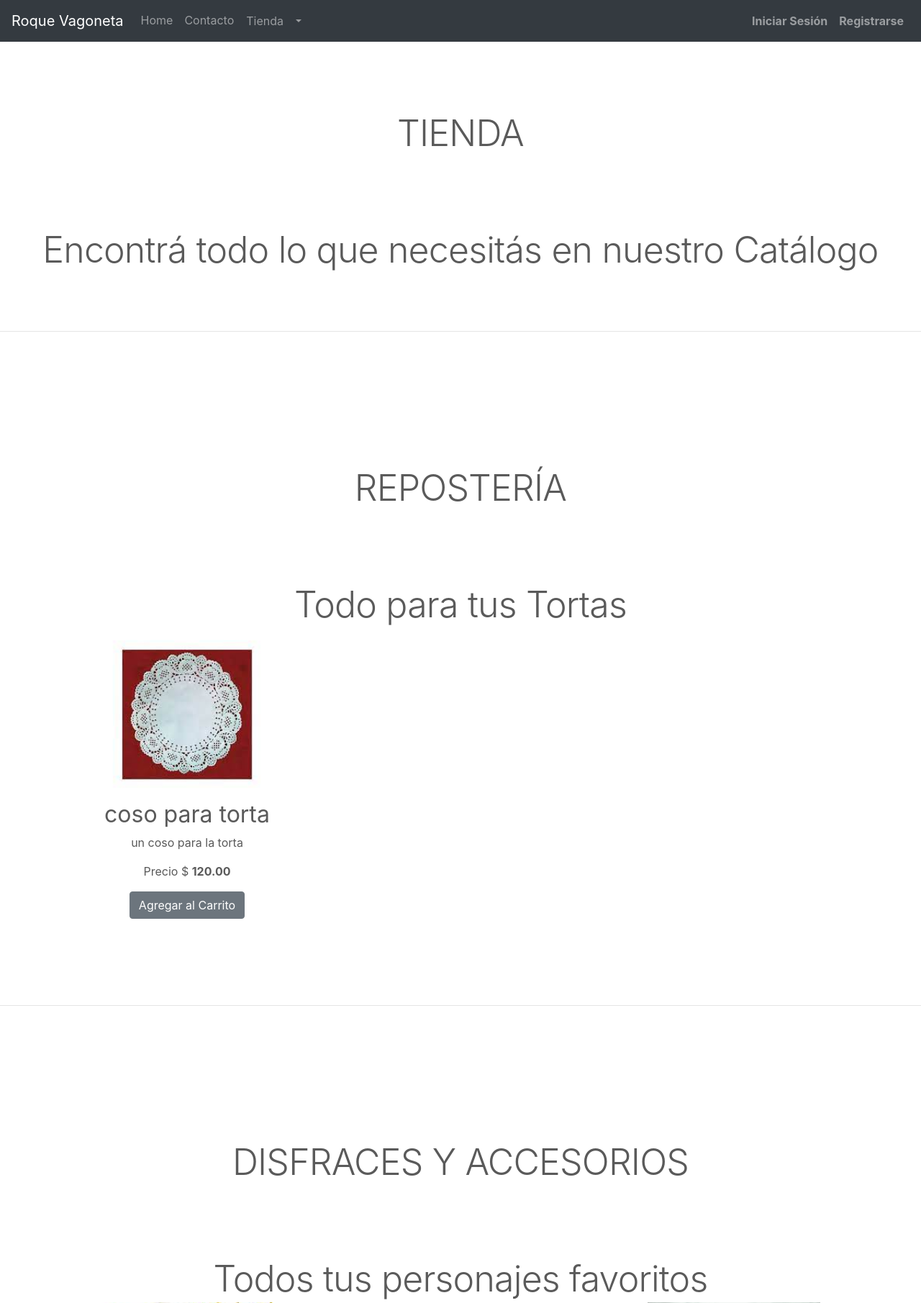
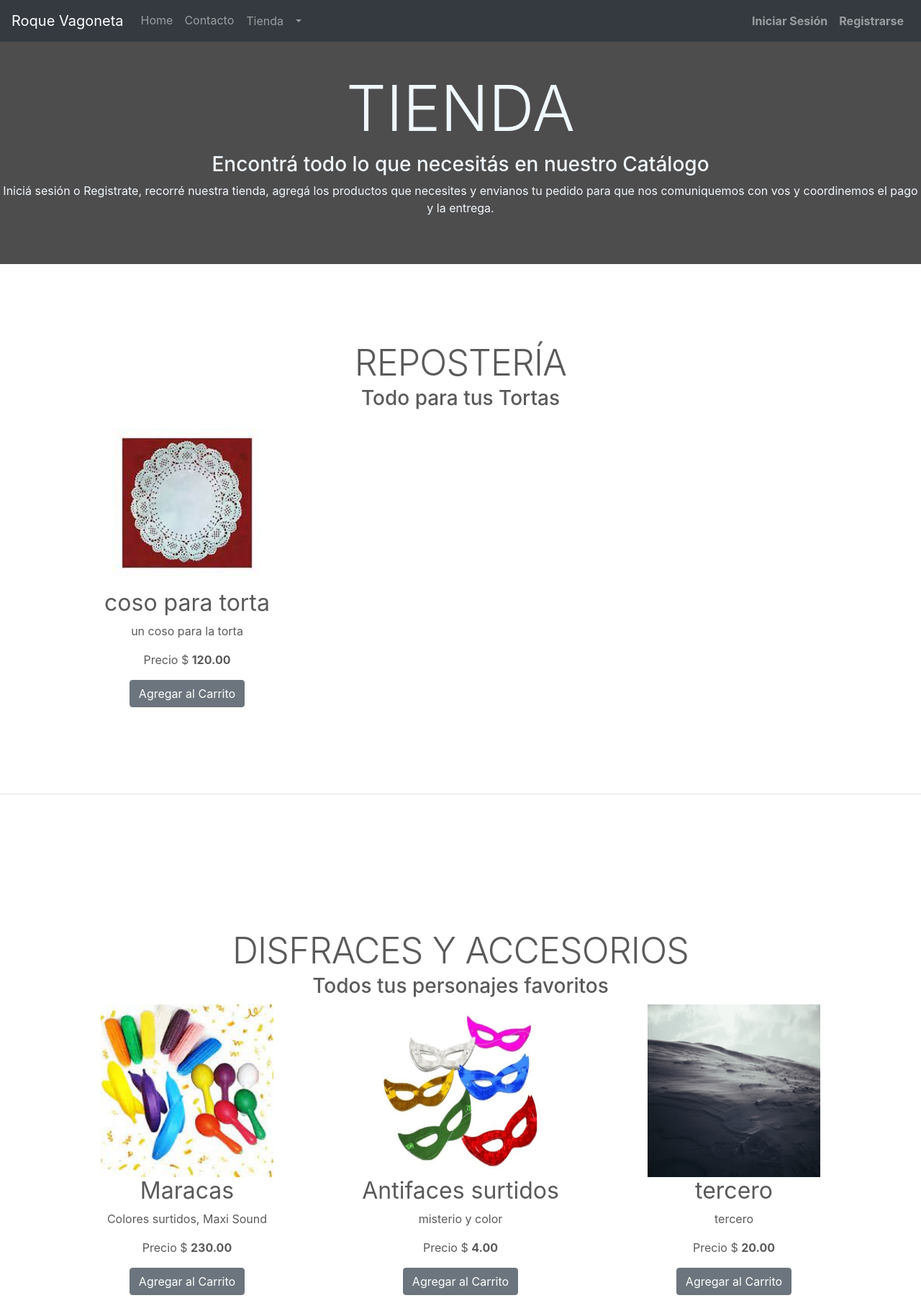
Before and after one commit to k0lst0m13r/roque_vagoneta, a Django app: a page that uses roque_vagoneta/tienda/templates/tienda/tienda.html in a window 1280 px wide. Shown: the top 1811 px of the page at 72% size. Run offline with Django 3.2, Linux system fonts and the light colour scheme; data comes from the database, SQL or seed files in the repository; both versions use the stored data as it was after the commit; some libraries are stand-ins or nearby versions.

Commit message:
encabezado para la tienda

```diff
--- a/roque_vagoneta/roque_vago_app/templates/roque_vago_app/index.html
+++ b/roque_vagoneta/roque_vago_app/templates/roque_vago_app/index.html
@@ -85,6 +85,7 @@
   <div class="row featurette">
     <div class="col-md-12" id="decoracion">
       <h2 class="featurette-heading" style="text-align:center;">OFERTAS</h2>
+      <h3 style="text-align:center;">Muchos mas artículos en la tienda.</h3>
     </div>
   </div>
 
--- a/roque_vagoneta/tienda/templates/tienda/tienda.html
+++ b/roque_vagoneta/tienda/templates/tienda/tienda.html
@@ -5,13 +5,34 @@
 
 {% block content %}
 
+<style>
+div.encabezado {
+
+background-color: rgb(78, 77, 77);
+color: aliceblue;
+padding-bottom: 50px;
+padding-top: 50px;
+
+}
+
+a {
+  color: aliceblue;
+}
+
+</style>
+
+
+
 <main role="main">
 
   <div class="row featurette">
-    <div class="col-md-12">
+    <div class="col-md-12  encabezado">
       <hgroup>
-        <h2 class="featurette-heading" style="text-align:center;">TIENDA</h2>
-        <h3 class="featurette-heading" style="text-align:center;">Encontrá todo lo que necesitás en nuestro Catálogo</h3>
+        <h2 class="display-2" style="text-align:center;">TIENDA</h2>
+        <h3 style="text-align:center;">Encontrá todo lo que necesitás en nuestro Catálogo</h3>
+        <p style="text-align:center;"><a href="{% url 'login' %}">Iniciá sesión</a> o <a href="{% url 'registro' %}">Registrate</a>,
+         recorré nuestra tienda, agregá los productos que necesites
+        y envianos tu pedido para que nos comuniquemos con vos y coordinemos el pago y la entrega.</p>
       </hgroup>
    </div>
    {% if messages %}
@@ -24,7 +45,7 @@
   </div>
   {% endif %}
   </div>
-<hr class="featurette-divider">
+
 
 
 
@@ -35,7 +56,7 @@
     <div class="col-md-12" id="reposteria">
       <hgroup>
         <h2 class="featurette-heading" style="text-align:center;">REPOSTERÍA</h2>
-        <h3 class="featurette-heading" style="text-align:center;">Todo para tus Tortas</h3>
+        <h3 style="text-align:center;">Todo para tus Tortas</h3>
       </hgroup>
     </div>
  </div>
@@ -69,10 +90,11 @@
     <div class="col-md-12" id="disfraces">
       <hgroup>
         <h2 class="featurette-heading" style="text-align:center;">DISFRACES Y ACCESORIOS</h2>
-        <h3 class="featurette-heading" style="text-align:center;">Todos tus personajes favoritos</h3>
+        <h3 style="text-align:center;">Todos tus personajes favoritos</h3>
       </hgroup>
     </div>
   </div>
+
 
    <div class="container marketing">
      <div class="row">
@@ -101,7 +123,7 @@
       <div class="col-md-12" id="descartables">
         <hgroup>
           <h2 class="featurette-heading" style="text-align:center;">DESCARTABLES</h2>
-          <h3 class="featurette-heading" style="text-align:center;">Platos, vasos, blondas, etc..</h3>
+          <h3 style="text-align:center;">Platos, vasos, blondas, etc..</h3>
         </hgroup>
       </div>
     </div>
@@ -133,7 +155,7 @@
   <div class="col-md-12" id="decoracion">
     <hgroup>
       <h2 class="featurette-heading" style="text-align:center;">DECORACION</h2>
-      <h3 class="featurette-heading" style="text-align:center;">Girnaldas, carteles, adornos, etc...</h3>
+      <h3 style="text-align:center;">Girnaldas, carteles, adornos, etc...</h3>
     </hgroup>
   </div>
 </div>
@@ -166,7 +188,7 @@
     <div class="col-md-12" id="cumpleanios">
       <hgroup>
         <h2 class="featurette-heading" style="text-align:center;">CUMPLEAÑOS</h2>
-        <h3 class="featurette-heading" style="text-align:center;">Velitas, bengalas, adornos para torta, etc...</h3>
+        <h3 style="text-align:center;">Velitas, bengalas, adornos para torta, etc...</h3>
       </hgroup>
     </div>
   </div>
```
Also changed, not shown: roque_vagoneta/db.sqlite3.
